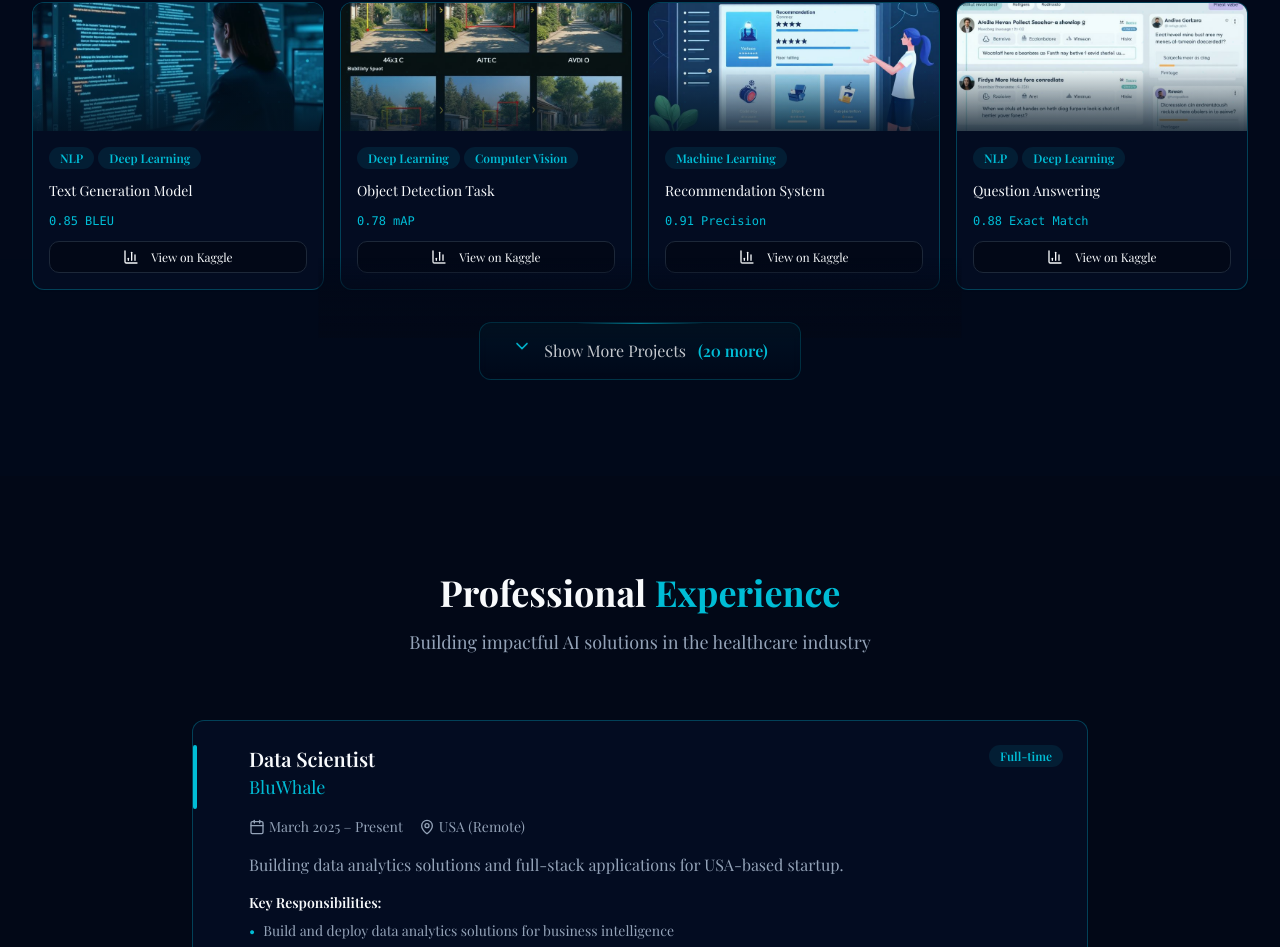
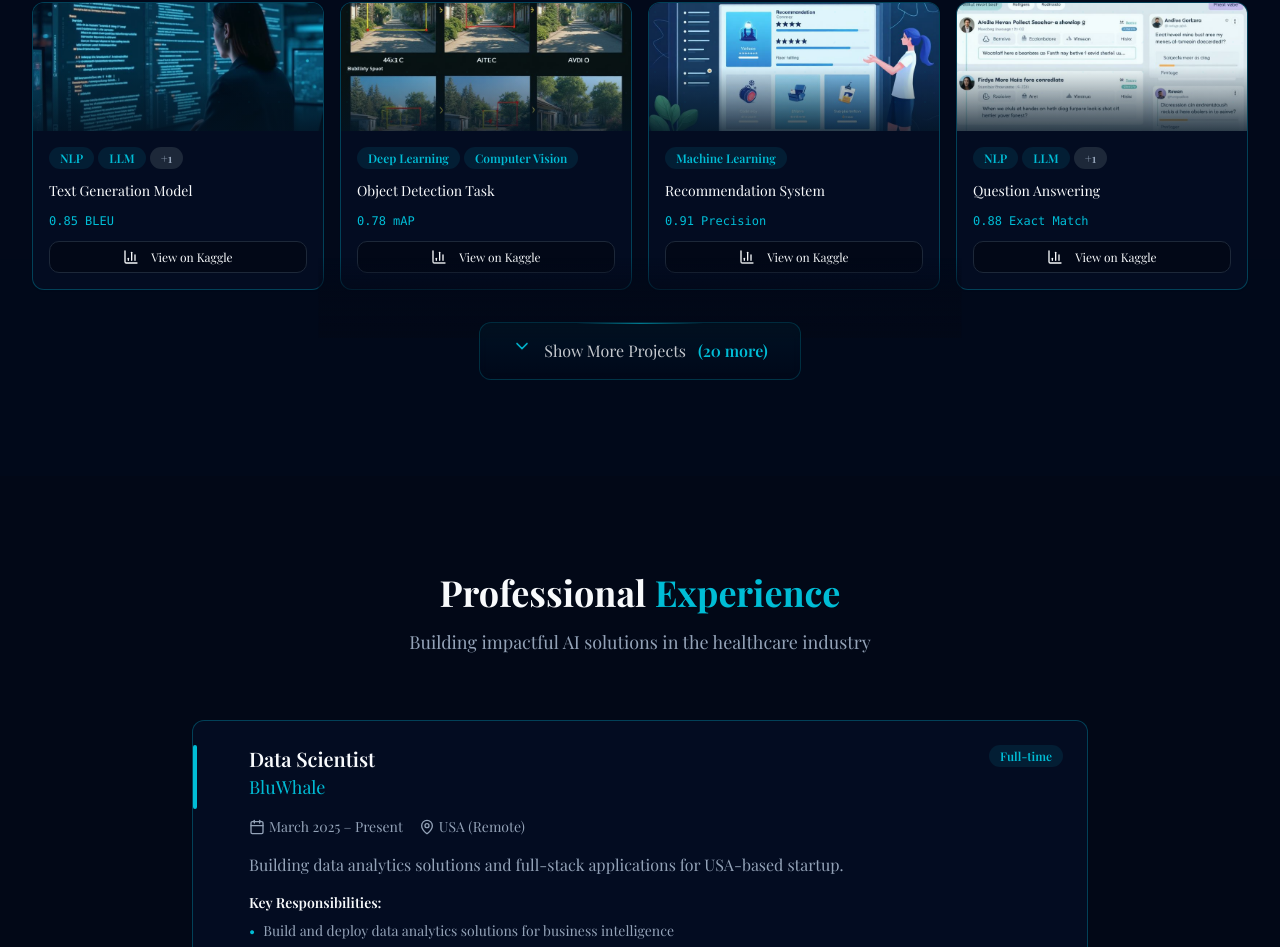
Before and after one commit to muhammadibrahim313/ibrahim-qasmi, a React (Vite) app: page / in a window 1280 px wide. Shown: the part 8632-9579 px from the top of the page. Built offline with nearby package versions, Linux system fonts and the light colour scheme.

Commit message:
Changes
Co-authored-by: muhammadibrahim313 <147333130+muhammadibrahim313@users.noreply.github.com>

```diff
--- a/src/components/Projects.tsx
+++ b/src/components/Projects.tsx
@@ -414,13 +414,13 @@ const Projects = () => {
     { title: "Sentiment Analysis Challenge", categories: ["NLP", "Machine Learning"], metric: "0.89 F1-Score", image: sentimentAnalysis },
     { title: "Image Classification Contest", categories: ["Deep Learning", "Computer Vision"], metric: "0.92 Accuracy", image: imageClassification },
     { title: "Time Series Forecasting", categories: ["Machine Learning", "Time Series"], metric: "0.12 RMSE", image: timeSeries },
-    { title: "Text Generation Model", categories: ["NLP", "Deep Learning"], metric: "0.85 BLEU", image: textGeneration },
+    { title: "Text Generation Model", categories: ["NLP", "LLM", "Deep Learning"], metric: "0.85 BLEU", image: textGeneration },
     { title: "Object Detection Task", categories: ["Deep Learning", "Computer Vision"], metric: "0.78 mAP", image: objectDetection },
     { title: "Recommendation System", categories: ["Machine Learning"], metric: "0.91 Precision", image: recommendationSystem },
-    { title: "Question Answering", categories: ["NLP", "Deep Learning"], metric: "0.88 Exact Match", image: questionAnswering },
+    { title: "Question Answering", categories: ["NLP", "LLM", "Deep Learning"], metric: "0.88 Exact Match", image: questionAnswering },
     { title: "Medical Image Analysis", categories: ["Deep Learning", "Computer Vision"], metric: "0.94 Sensitivity", image: medicalAnalysis },
     { title: "Financial Prediction", categories: ["Machine Learning", "Time Series"], metric: "0.16 MAE", image: financialPrediction },
-    { title: "Language Translation", categories: ["NLP", "Deep Learning"], metric: "0.82 COMET", image: languageTranslation },
+    { title: "Language Translation", categories: ["NLP", "LLM", "Deep Learning"], metric: "0.82 COMET", image: languageTranslation },
     { title: "Video Analysis", categories: ["Deep Learning", "Computer Vision"], metric: "0.76 IoU", image: videoAnalysis },
     { title: "Anomaly Detection", categories: ["Machine Learning", "Data Analysis"], metric: "0.93 ROC-AUC", image: anomalyDetection },
     { title: "Speech Recognition", categories: ["NLP", "Deep Learning"], metric: "0.87 WER", image: speechRecognition },
@@ -432,12 +432,12 @@ const Projects = () => {
     { title: "Performance Metrics", categories: ["Data Analysis"], metric: "Statistical Analysis", image: performanceMetrics },
     { title: "Hyperparameter Optimization", categories: ["Machine Learning"], metric: "15% Performance Boost", image: hyperparameterOptimization },
     { title: "Competition Winner - Tabular", categories: ["Kaggle Competition", "Machine Learning"], metric: "Gold Medal", image: competitionWinner },
-    { title: "BERT Fine-tuning", categories: ["NLP", "Deep Learning"], metric: "0.94 F1-Score", image: bertFinetuning },
+    { title: "BERT Fine-tuning", categories: ["NLP", "LLM", "Deep Learning"], metric: "0.94 F1-Score", image: bertFinetuning },
     { title: "CNN Architecture Design", categories: ["Deep Learning", "Computer Vision"], metric: "0.89 Accuracy", image: cnnArchitecture },
     { title: "RNN Stock Prediction", categories: ["Deep Learning", "Time Series"], metric: "0.23 MSE", image: rnnStockPrediction },
     { title: "Graph Neural Networks", categories: ["Deep Learning", "Machine Learning"], metric: "0.91 Accuracy", image: graphNeuralNetworks },
-    { title: "Multimodal Learning System", categories: ["Deep Learning", "NLP", "Computer Vision"], metric: "0.86 Combined Score", image: multimodalLearning },
-    { title: "Reinforcement Learning Agent", categories: ["Deep Learning", "Machine Learning"], metric: "0.94 Reward Score", image: reinforcementLearning }
+    { title: "Multimodal Learning System", categories: ["Deep Learning", "NLP", "LLM", "Computer Vision"], metric: "0.86 Combined Score", image: multimodalLearning },
+    { title: "Reinforcement Learning Agent", categories: ["Agentic AI", "Deep Learning", "Machine Learning"], metric: "0.94 Reward Score", image: reinforcementLearning }
   ];
 
   // Show first 8 projects or all
```
